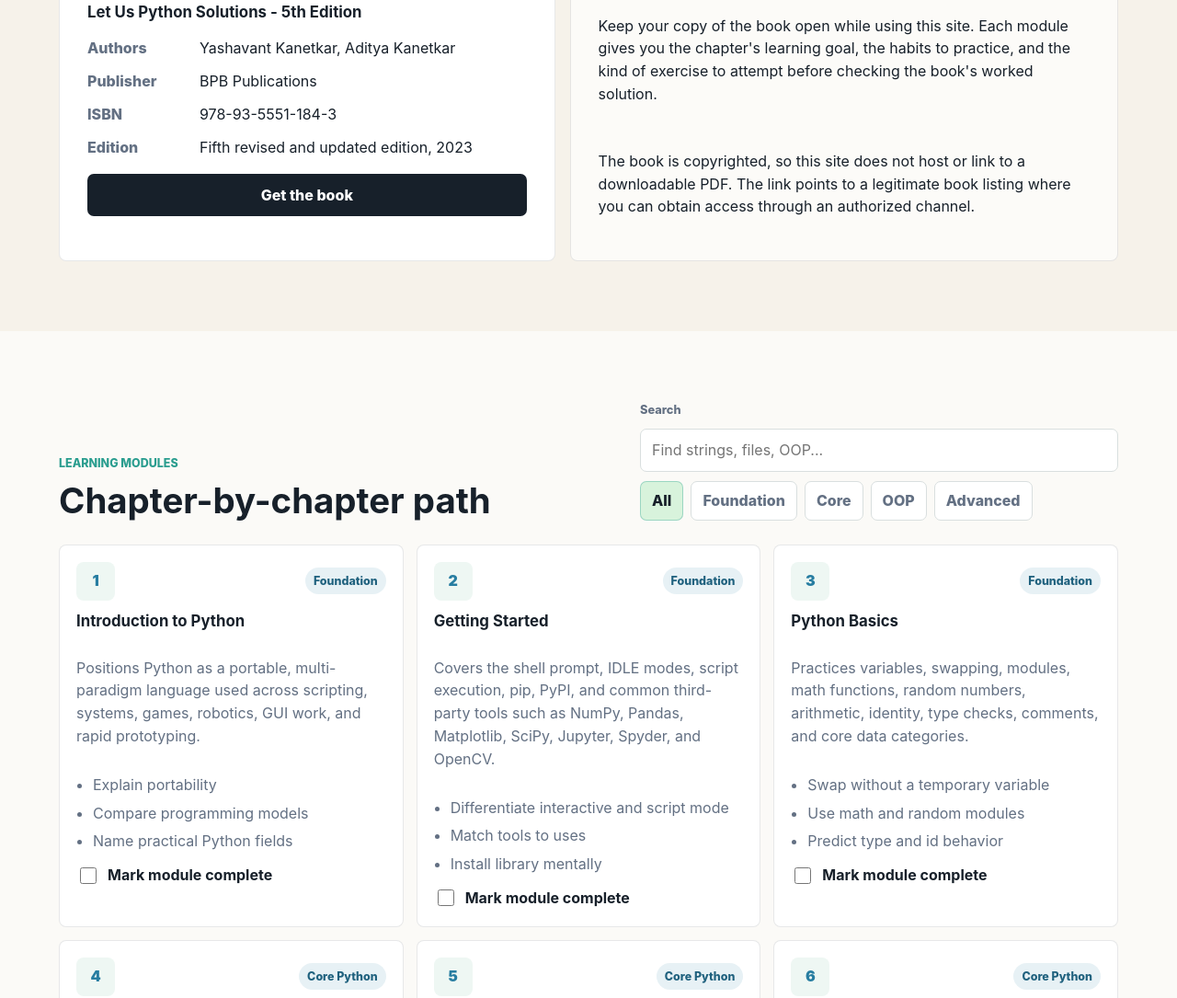
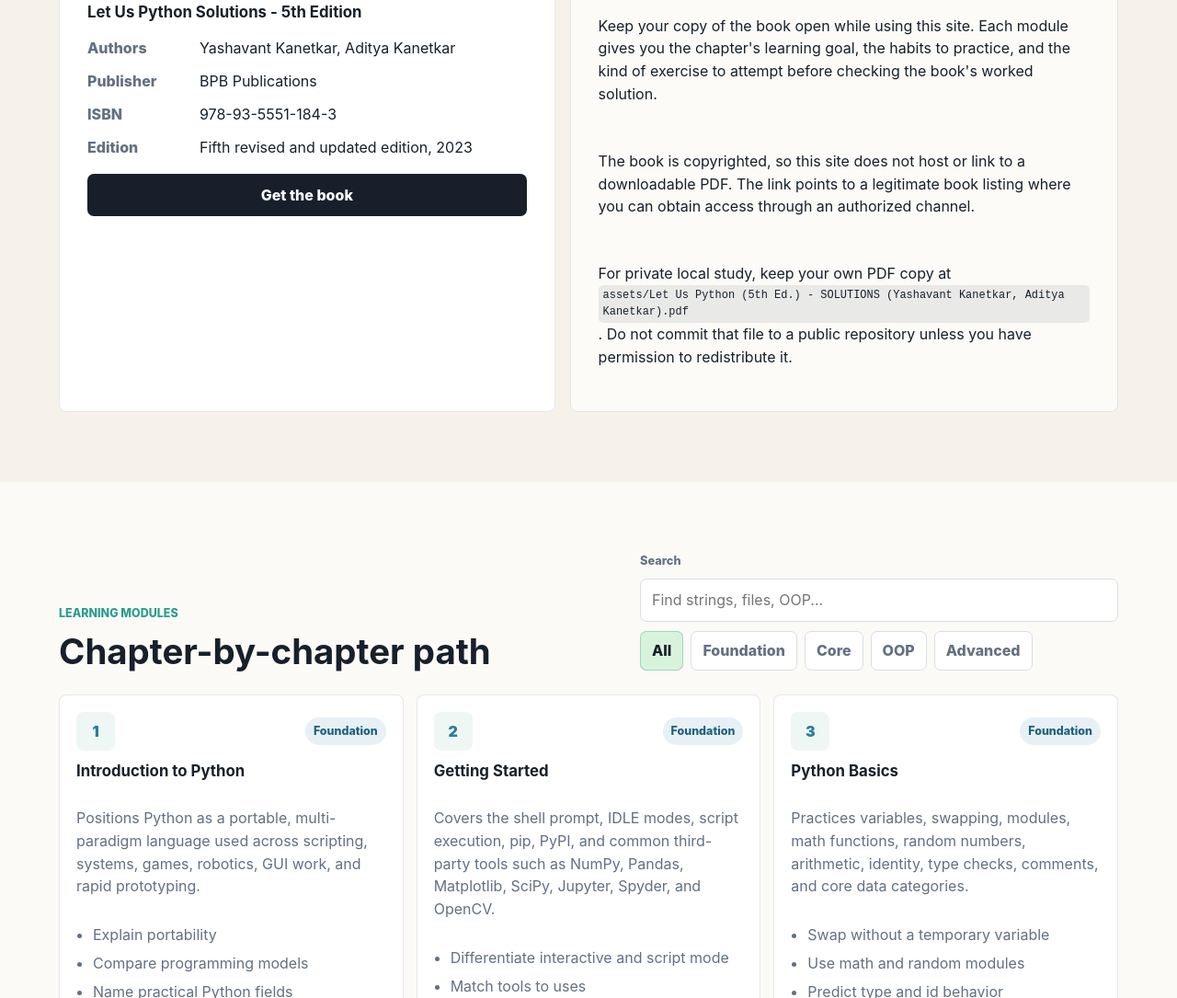
Before and after one commit to sriharivaleti/let-us-python-learning, a plain HTML site: page index.html in a window 1280 px wide. Shown: the part 1730-2815 px from the top of the page at 92% size. Drawn offline with Linux system fonts and the light colour scheme.

Commit message:
Add private PDF usage note

```diff
--- a/index.html
+++ b/index.html
@@ -146,6 +146,12 @@
               downloadable PDF. The link points to a legitimate book listing
               where you can obtain access through an authorized channel.
             </p>
+            <p>
+              For private local study, keep your own PDF copy at
+              <code>assets/Let Us Python (5th Ed.) - SOLUTIONS (Yashavant Kanetkar, Aditya Kanetkar).pdf</code>.
+              Do not commit that file to a public repository unless you have
+              permission to redistribute it.
+            </p>
           </article>
         </div>
       </section>
--- a/styles.css
+++ b/styles.css
@@ -328,6 +328,16 @@
   margin: 0;
 }
 
+.book-card code {
+  display: inline-block;
+  max-width: 100%;
+  padding: 2px 5px;
+  border-radius: 5px;
+  background: rgba(23, 32, 42, 0.08);
+  color: var(--ink);
+  font-size: 0.92em;
+}
+
 .tools {
   display: grid;
   gap: 10px;
```
Also changed, not shown: 1 other file.
